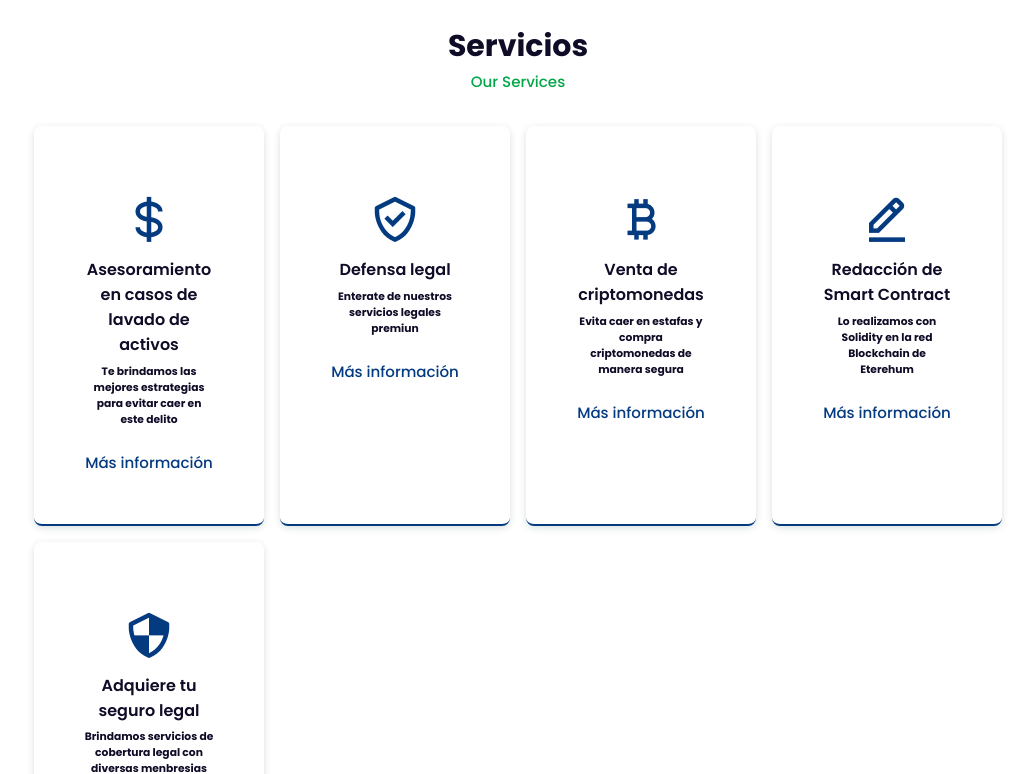
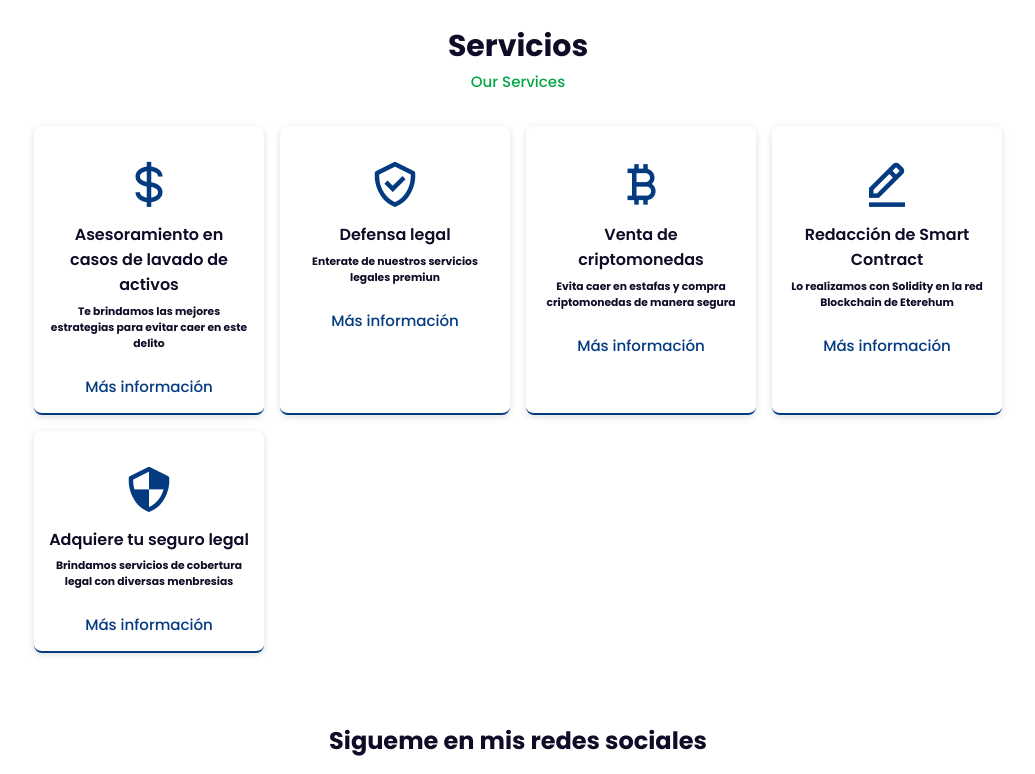
Before and after one commit to abogadojuniorchavez/abogadojuniorchavez.github.io, a plain HTML site: page index.html in a window 1280 px wide. Shown: the part 1830-2604 px from the top of the page, without its empty margins (122-1157 px from the left). Drawn offline with nearby package versions, Linux system fonts and the light colour scheme.

Commit message:
Update style.css

```diff
--- a/style.css
+++ b/style.css
@@ -290,7 +290,7 @@
  }
 
  .services-box {
-   padding: 50px;
+   padding: 15px;
    width: 230px;
    display: flex;
    flex-direction: column;
```
